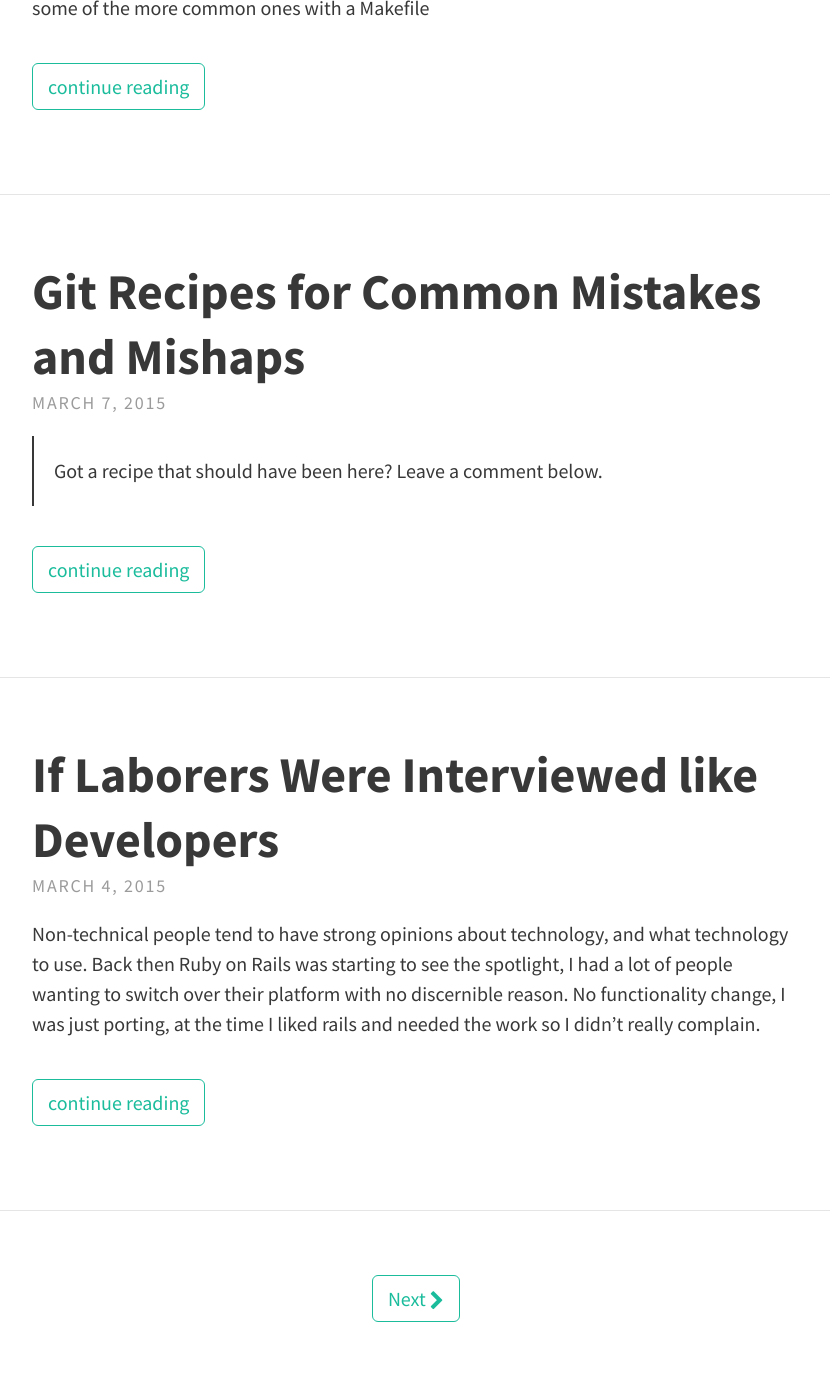
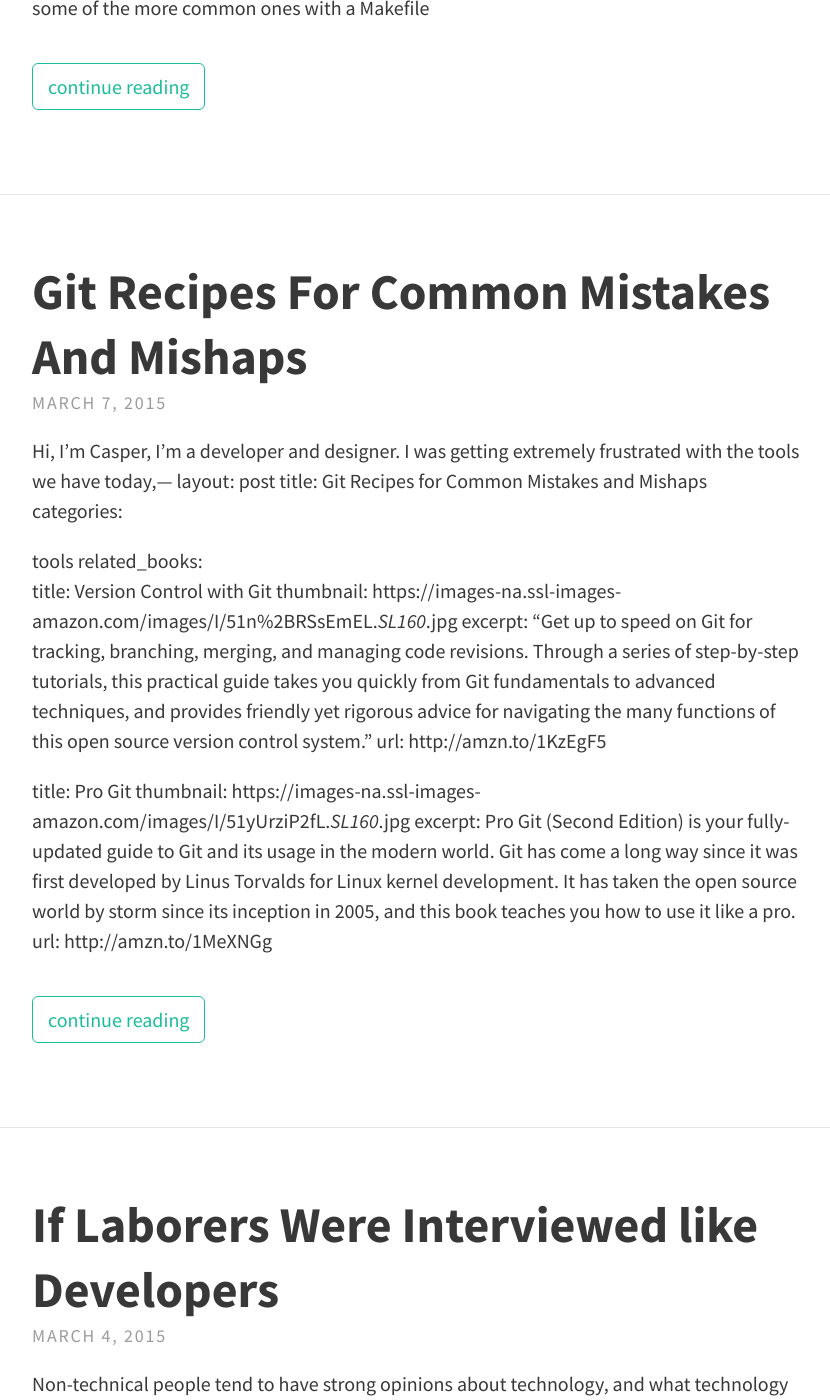
Before and after one commit to caspervonb/caspervonb.github.bak, a Jekyll site: the page built from index.html, in a window 1280 px wide and 1400 px high, scrolled down 1687 px. Shown: the whole window, without its empty margins (224-1054 px from the left). Built offline with Jekyll 4.4.1, drawn with Linux system fonts in a browser that asks for light colours; nearby versions of some CDN libraries; Markdown is read by kramdown in place of the engine named in the settings; the list of posts is cut into pages by our own code.

Commit message:
Update 2015-03-07-git-recipes-for-common-mistakes-and-mishaps.markdown

````diff
--- a/_posts/2015-03-07-git-recipes-for-common-mistakes-and-mishaps.markdown
+++ b/_posts/2015-03-07-git-recipes-for-common-mistakes-and-mishaps.markdown
@@ -1,4 +1,5 @@
----
+Hi, I'm Casper, I'm a developer and designer.
+I was getting extremely frustrated with the tools we have today,---
 layout: post
 title: Git Recipes for Common Mistakes and Mishaps
 categories:
@@ -27,7 +28,7 @@
 
 In this day and age, nearly everyone uses git. From designers to engineers we all depend on it. Despite git being a really good version control system, enevitably we do sometimes mess up and have to fix our configuration and/or working tree, or just plain forget how to do that one thing we rarely do.
 
-## Change authentication timeout
+## Change Authentication Timeout
 Git can remember your https credentials if you aren't using a ssh key, integrates nicely with the native keychain.
 The default timeout is rather short however, this can be changed via
 
@@ -60,7 +61,7 @@
 git reset <filename>
 ```
 
-## Undo the previous commit
+## Undo the Previous Commit
 To undo the most recent commit we can run `git reset HEAD~1`.
 If we pass `--soft` option the working tree will be kept intact letting us
 use `git add` and friends to do the commit again.
@@ -96,8 +97,8 @@
 ```
 
 ## Change Anything Else
-To fix anything else from squashing to re-ordering commits,
-git rebase with the `--interactive` option is the way forward.
+To fix anything else like squashing, removing, rewording and re-ordering commits,
+git rebase with the `--interactive` option provides an interactive cli to do so.
 
 ```sh
 git rebase --interactive
````
Also changed, not shown: other parts of _posts/2015-03-07-git-recipes-for-common-mistakes-and-mishaps.markdown (+1 -1 lines).
